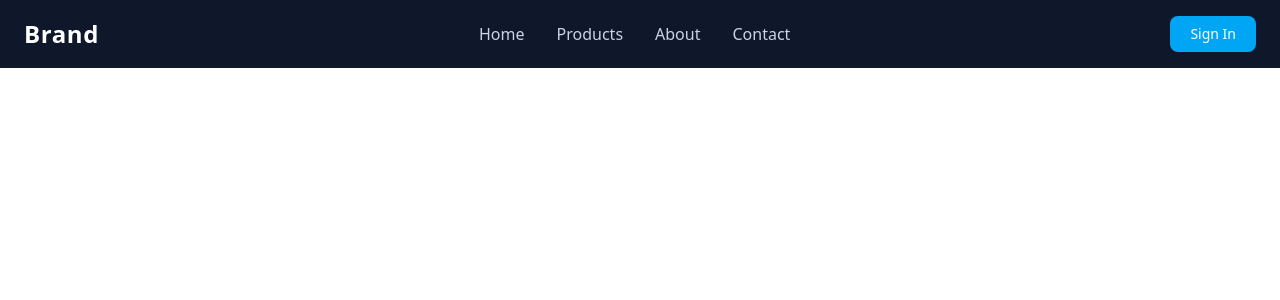
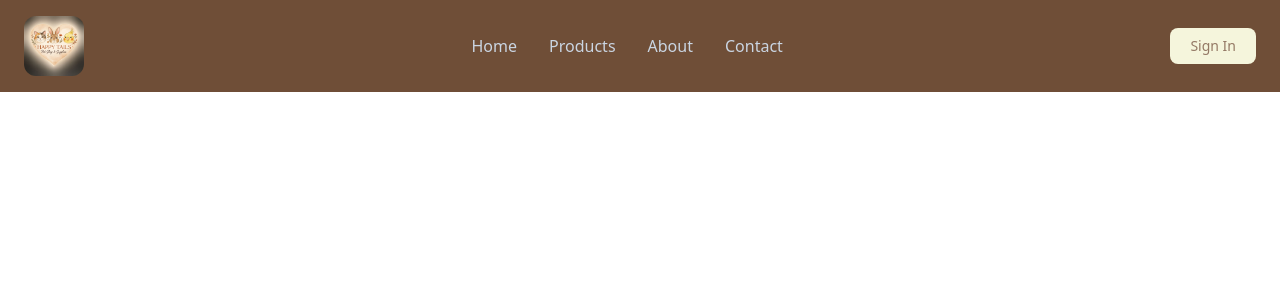
Before and after one commit to Raian-Tasnim/pet-shop, a React (Vite) app: page / in a window 1280 px wide. Shown: the top 300 px of the page. Built offline with nearby package versions, Linux system fonts and the light colour scheme.

Commit message:
made navbar

```diff
--- a/src/Components/Header.jsx
+++ b/src/Components/Header.jsx
@@ -1,13 +1,17 @@
 import React from 'react'
-
+import logo from "../assets/logo.png"
 export const Header = () => {
   return (
-    <header className="w-full bg-slate-900 text-white">
+    <header className="w-full bg-[#6F4E37] text-slate-900">
       <div className="max-w-7xl mx-auto px-6 py-4 flex items-center justify-between">
 
         {/* Logo */}
-        <div className="text-2xl font-bold tracking-wide">
-          Brand
+        <div className="text-2xl font-bold rounded-xl tracking-wide cursor-pointer ">
+           <img
+             src={logo}
+             alt="Brand logo"
+             className="h-15 w-auto  rounded-xl object-contain"
+           />
         </div>
 
         {/* Navigation */}
@@ -27,7 +31,7 @@ export const Header = () => {
         </nav>
 
         {/* Button */}
-        <button className="hidden md:block bg-sky-500 hover:bg-sky-600 px-5 py-2 rounded-lg text-sm font-medium transition">
+        <button className="hidden md:block bg-[#F5F5DC] hover:bg-[#bd4e0eb8] px-5 py-2 rounded-lg text-sm text-[#6f4a37b8] hover:text-[#F5F5DC] font-medium transition">
           Sign In
         </button>
 
```
Also changed, not shown: src/assets/logo.png.
